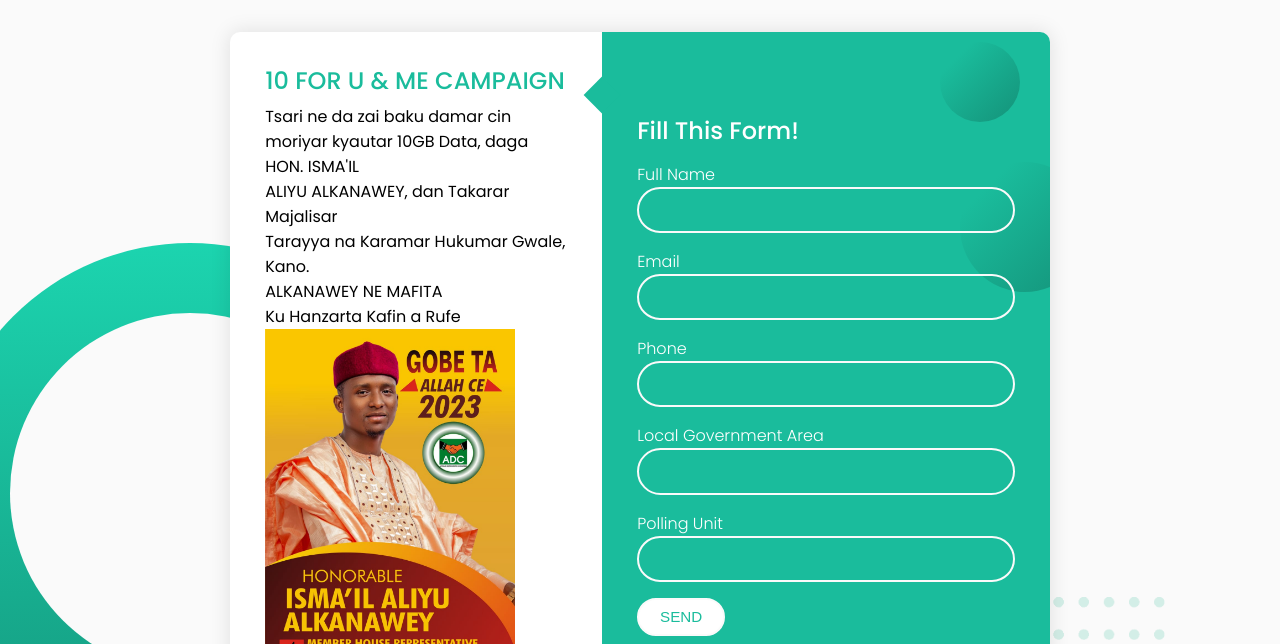
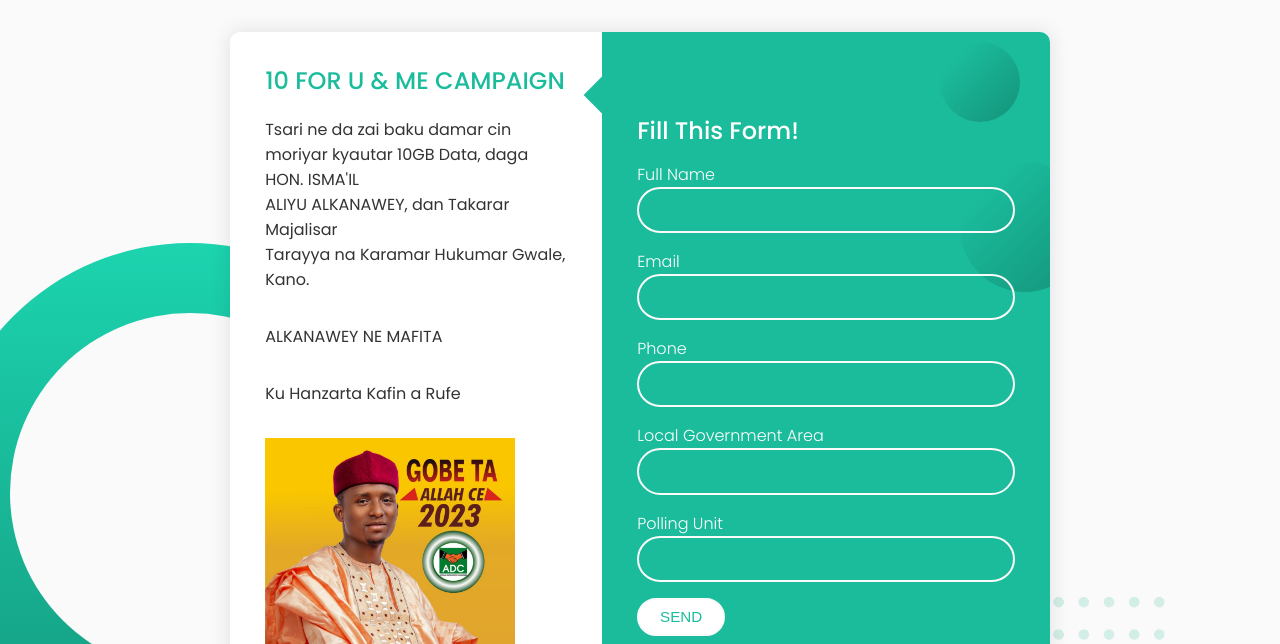
Before and after one commit to alkanawey/alkanawey, a plain HTML site: page index.html in a window 1280 px wide. Shown: the top 644 px of the page. Drawn offline with Linux system fonts and the light colour scheme.

Commit message:
Update index.html

```diff
--- a/index.html
+++ b/index.html
@@ -19,10 +19,10 @@
           <div class="form">
             <div class="contact-info">
               <h3 class="title">10 FOR U & ME CAMPAIGN</h3>
-                <p class=""> Tsari ne da zai baku damar cin moriyar kyautar 10GB Data, daga HON. ISMA'IL <br> ALIYU ALKANAWEY,
+                <p class="text"> Tsari ne da zai baku damar cin moriyar kyautar 10GB Data, daga HON. ISMA'IL <br> ALIYU ALKANAWEY,
                 dan Takarar Majalisar <br> Tarayya na Karamar Hukumar Gwale,<br> Kano.</p>
-                <p class="">ALKANAWEY NE MAFITA</p>
-                <P class="">Ku Hanzarta Kafin a Rufe</P>
+                <p class="text">ALKANAWEY NE MAFITA</p>
+                <P class="text">Ku Hanzarta Kafin a Rufe</P>
 
 
                  <img src="img/candidate.jpg" class="candidate" alt="" />
```
